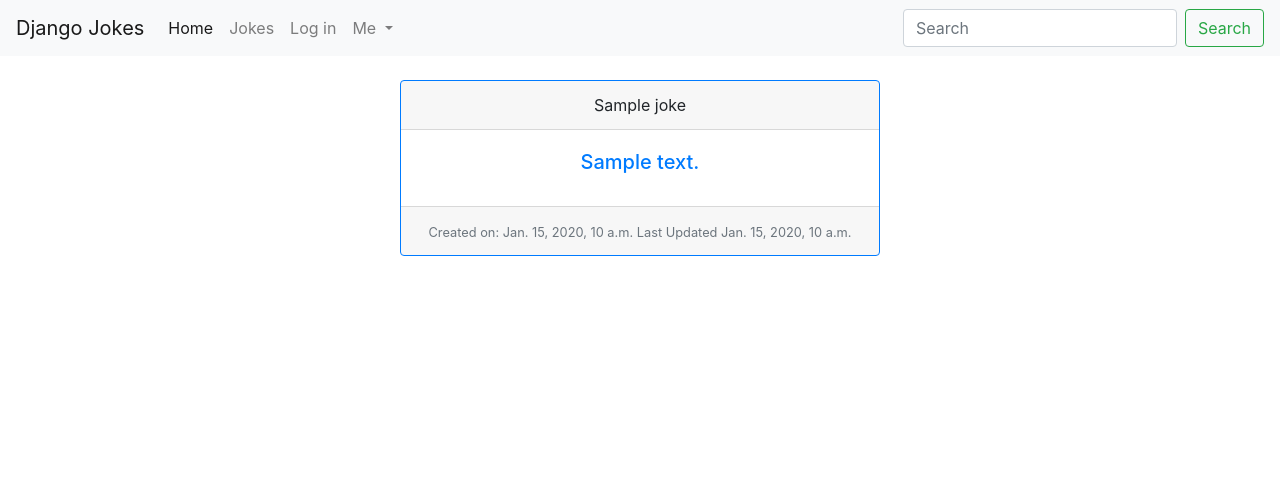
After one commit to jaredmdunn/djangojokes.com, a Django app: page /jokes/joke/1/ in a window 1280 px wide. The commit adds this page. Shown: the top 496 px of the page. Run offline with Django 3.2, Linux system fonts and the light colour scheme; tables that the repository leaves empty hold one stand-in row (values such as "Sample post"); some libraries are stand-ins or nearby versions.

Commit message:
joke details

```diff
--- a/jokes/models.py
+++ b/jokes/models.py
@@ -1,4 +1,5 @@
 from django.db import models
+from django.urls import reverse
 
 class Joke(models.Model):
     question = models.TextField(max_length=200)
@@ -6,5 +7,8 @@ class Joke(models.Model):
     created = models.DateTimeField(auto_now_add=True)
     updated = models.DateTimeField(auto_now=True)
 
+    def get_absolute_url(self):
+        return reverse('jokes:detail', args=[str(self.pk)])
+
     def __str__(self):
         return self.question
--- a/jokes/urls.py
+++ b/jokes/urls.py
@@ -1,8 +1,9 @@
 from django.urls import path
 
-from .views import JokeListView
+from .views import JokeDetailView, JokeListView
 
 app_name = 'jokes'
 urlpatterns = [
+    path('joke/<int:pk>/', JokeDetailView.as_view(), name='detail'),
     path('', JokeListView.as_view(), name='list'),
 ]
--- a/jokes/views.py
+++ b/jokes/views.py
@@ -1,5 +1,9 @@
-from django.views.generic import ListView
+from django.views.generic import ListView, DetailView
+
 from .models import Joke
+
+class JokeDetailView(DetailView):
+    model = Joke
 
 class JokeListView(ListView):
     model = Joke
--- /dev/null
+++ b/templates/jokes/joke_detail.html
@@ -0,0 +1,18 @@
+{% extends "_base.html" %}
+
+{% block title %}Joke{% endblock %}
+{% block main %}
+  <div class="card border-primary m-auto mb-3 text-center"
+    style="max-width: 30rem">
+    <div class="card-header">{{ joke.question }}</div>
+    <div class="card-body text-primary">
+      <h5 class="card-title">{{ joke.answer }}</h5>
+    </div>
+    <div class="card-footer">
+      <small class="text-muted">
+        Created on: {{ joke.created }}
+        Last Updated {{ joke.updated }}
+      </small>
+    </div>
+  </div>
+{% endblock %}
--- a/templates/jokes/joke_list.html
+++ b/templates/jokes/joke_list.html
@@ -5,7 +5,9 @@
   <h2>Jokes</h2>
   <ul class="list-group list-group-flush mb-3">
     {% for joke in joke_list %}
-      <li class="list-group-item">{{ joke.question }}</li>
+      <li class="list-group-item">
+        <a href="{% joke.get_absolute_url %}">{{ joke.question }}</a>
+      </li>
     {% endfor %}
   </ul>
 {% endblock %}
```
